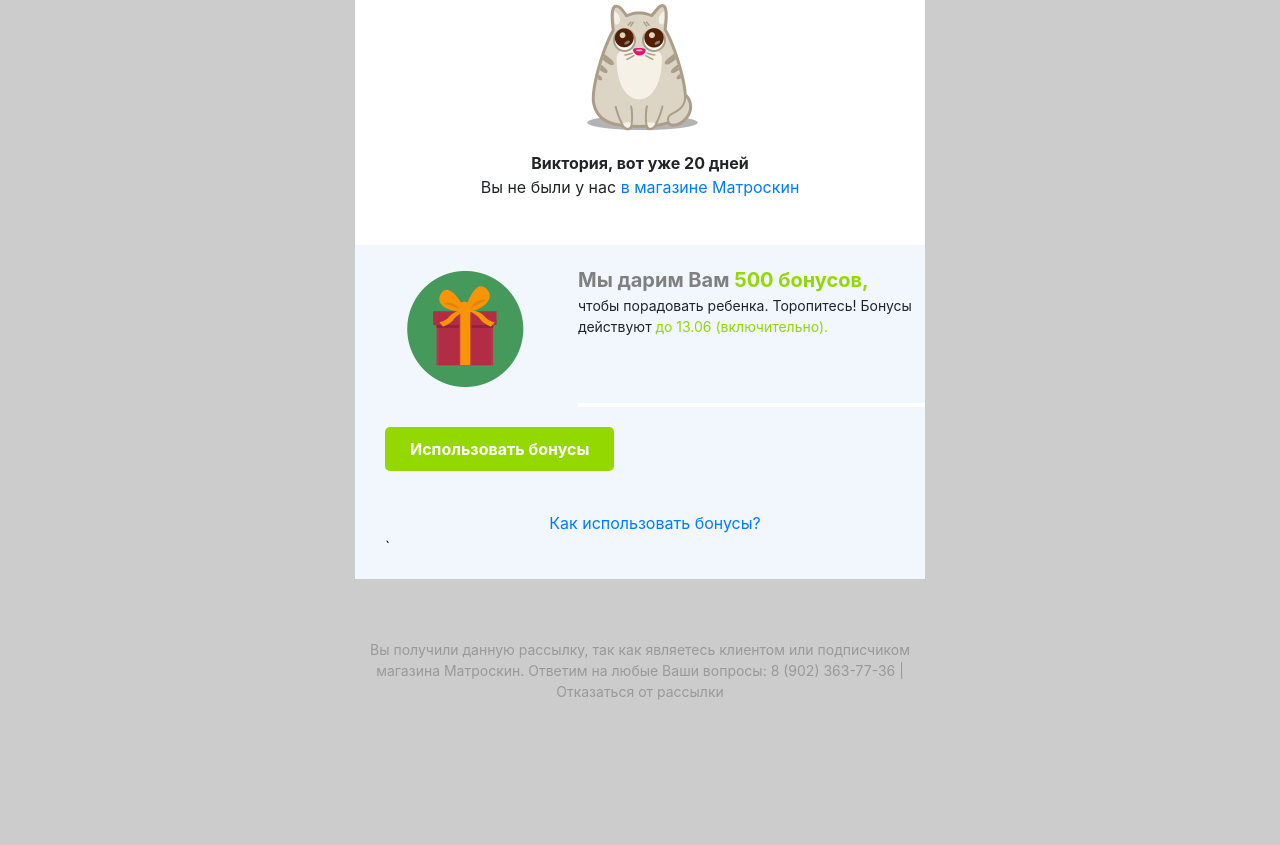
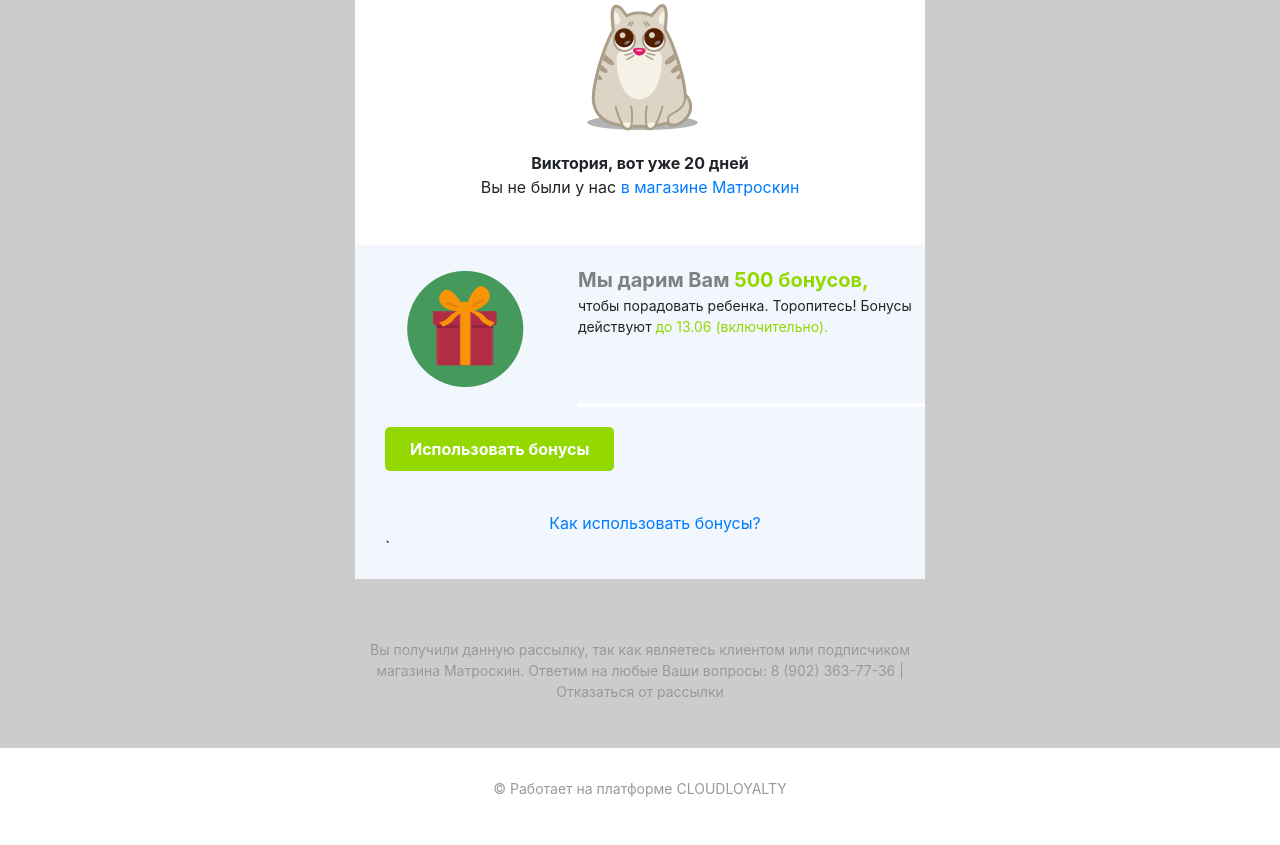
Before and after one commit to dimarkov94/dimarkov94.github.io, a plain HTML site: page test-email/test.html in a window 1280 px wide. Shown: the part 331-1176 px from the top of the page. Before the commit the page ends 1079 px from the top, so only its background shows below. Drawn offline with nearby package versions, Linux system fonts and the light colour scheme.

Commit message:
Add files via upload

```diff
--- a/test-email/test.html
+++ b/test-email/test.html
@@ -66,7 +66,9 @@
                 <p style="padding: 30px 0; color: #999; font-size: 14px; text-decoration: none;">Вы получили данную рассылку, так как являетесь клиентом или подписчиком магазина Матроскин. Ответим на любые Ваши вопросы: 8 (902) 363-77-36 | <a style="color: #999;" href="">Отказаться от рассылки</a></p>
             </div>
     </div>
-
+    <footer style="text-align: center; color: #999; padding: 30px 0; font-size: 14px; background-color: #fff;">
+        <p>&copy; Работает на платформе <a style="color: #999;" href="#">CLOUDLOYALTY</a></p>
+    </footer>
 
 </div>
 </body>
```
